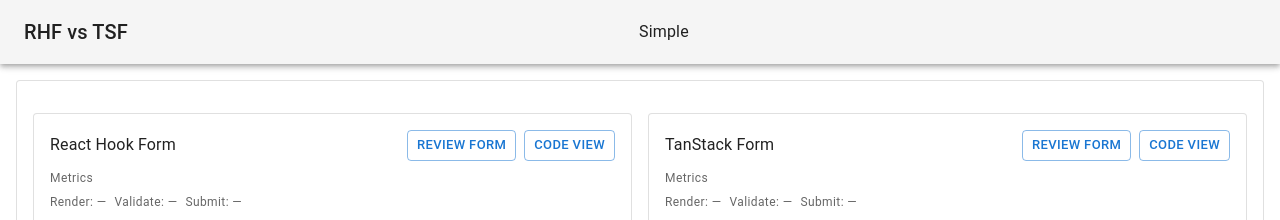
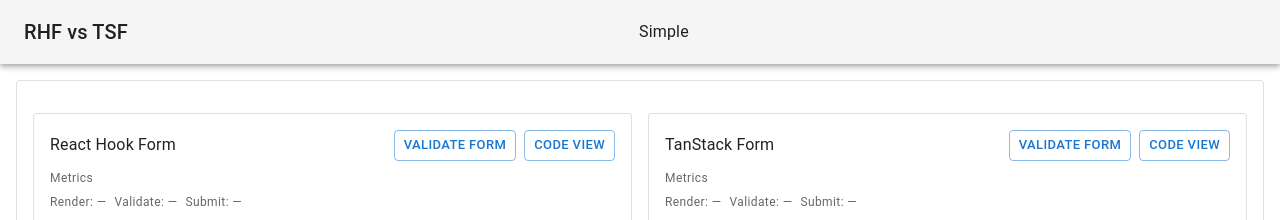
Before and after one commit to buYoung/rhf-vs-tsf, a Next.js app: page / in a window 1280 px wide. Shown: the top 220 px of the page. Built offline with nearby package versions, Linux system fonts and the light colour scheme; some icons are missing.

Commit message:
feat: change folder name

```diff
--- a/src/features/simple/common/LoginBody.tsx
+++ b/src/features/loginForm/common/LoginBody.tsx
@@ -6,14 +6,16 @@
 import Dialog from '@mui/material/Dialog';
 import DialogTitle from '@mui/material/DialogTitle';
 import DialogContent from '@mui/material/DialogContent';
-import { ACTION_LABELS } from '@/features/simple/constants';
+import { ACTION_LABELS } from '@/features/loginForm/constants';
+import { useCallback } from 'react';
 
 export type LoginBodyCommonProps = {
     title: string;
     children: React.ReactNode;
+    handleOnValidate: () => void;
 };
 
-export default function LoginBodyCommon({ title, children }: LoginBodyCommonProps) {
+export default function LoginBodyCommon({ title, children, handleOnValidate }: LoginBodyCommonProps) {
     const [open, setOpen] = React.useState(false);
 
     return (
@@ -22,8 +24,8 @@
             <Box sx={{ display: 'flex', alignItems: 'center' }}>
                 <Typography variant="subtitle1">{title}</Typography>
                 <Box sx={{ ml: 'auto', display: 'flex', gap: 1 }}>
-                    <Button size="small" variant="outlined">
-                        {ACTION_LABELS.review}
+                    <Button size="small" variant="outlined" onClick={handleOnValidate}>
+                        {ACTION_LABELS.validate}
                     </Button>
                     <Button size="small" variant="outlined" onClick={() => setOpen(true)}>
                         {ACTION_LABELS.code}
--- a/src/features/simple/constants/index.ts
+++ b/src/features/loginForm/constants/index.ts
@@ -1,12 +1,12 @@
 export const LIB_FULL_NAMES = { rhf: 'React Hook Form', tsf: 'TanStack Form' } as const;
 
 export const ACTION_LABELS = {
-  review: 'Review Form',
-  code: 'Code View',
-  metrics: 'Metrics',
+    validate: 'Validate Form',
+    code: 'Code View',
+    metrics: 'Metrics',
 } as const;
 
 export const FIELD_LABELS = {
-  id: 'ID',
-  password: 'Password',
+    id: 'ID',
+    password: 'Password',
 } as const;
--- a/src/features/simple/index.tsx
+++ b/src/features/loginForm/index.tsx
@@ -1,9 +1,9 @@
 import * as React from 'react';
 import Grid from '@mui/material/Grid';
-import LoginBodyRHF from '@/features/simple/rhf/LoginBody';
-import LoginBodyTSF from '@/features/simple/tsf/LoginBody';
+import LoginBodyRHF from '@/features/loginForm/rhf/LoginBody';
+import LoginBodyTSF from '@/features/loginForm/tsf/LoginBody';
 
-export default function SimpleCompare() {
+export default function LoginForm() {
     return (
         <Grid container spacing={2}>
             <Grid
--- a/src/features/simple/rhf/LoginBody.tsx
+++ b/src/features/loginForm/rhf/LoginBody.tsx
@@ -1,7 +1,7 @@
 import * as React from 'react';
-import LoginBodyCommon from '@/features/simple/common/LoginBody';
-import { LIB_FULL_NAMES } from '@/features/simple/constants';
-import { LoginForm } from '@/features/simple/rhf/LoginForm';
+import LoginBodyCommon from '@/features/loginForm/common/LoginBody';
+import { LIB_FULL_NAMES } from '@/features/loginForm/constants';
+import { LoginForm } from '@/features/loginForm/rhf/LoginForm';
 
 export default function LoginBodyRHF() {
     return (
--- a/src/features/simple/rhf/LoginForm.tsx
+++ b/src/features/loginForm/rhf/LoginForm.tsx
@@ -1,6 +1,6 @@
 import Box from '@mui/material/Box';
 import TextField from '@mui/material/TextField';
-import { FIELD_LABELS } from '@/features/simple/constants';
+import { FIELD_LABELS } from '@/features/loginForm/constants';
 import * as React from 'react';
 
 export function LoginForm() {
--- a/src/features/simple/tsf/LoginBody.tsx
+++ b/src/features/loginForm/tsf/LoginBody.tsx
@@ -1,7 +1,7 @@
 import * as React from 'react';
-import LoginBodyCommon from '@/features/simple/common/LoginBody';
-import { LIB_FULL_NAMES } from '@/features/simple/constants';
-import LoginForm from '@/features/simple/tsf/LoginForm';
+import LoginBodyCommon from '@/features/loginForm/common/LoginBody';
+import { LIB_FULL_NAMES } from '@/features/loginForm/constants';
+import LoginForm from '@/features/loginForm/tsf/LoginForm';
 
 export default function LoginBodyTSF() {
     return (
--- a/src/features/simple/tsf/LoginForm.tsx
+++ b/src/features/loginForm/tsf/LoginForm.tsx
@@ -7,7 +7,7 @@
 import Dialog from '@mui/material/Dialog';
 import DialogTitle from '@mui/material/DialogTitle';
 import DialogContent from '@mui/material/DialogContent';
-import { ACTION_LABELS, FIELD_LABELS, LIB_FULL_NAMES } from '@/features/simple/constants';
+import { ACTION_LABELS, FIELD_LABELS, LIB_FULL_NAMES } from '@/features/loginForm/constants';
 
 export default function LoginForm() {
     return (
--- a/src/pages/index.tsx
+++ b/src/pages/index.tsx
@@ -1,11 +1,11 @@
 import * as React from 'react';
 import PageContainer from '../components/layout/PageContainer';
-import SimpleCompare from '@/features/simple';
+import LoginForm from '@/features/loginForm';
 
 export default function IndexPage() {
-  return (
-    <PageContainer>
-      <SimpleCompare />
-    </PageContainer>
-  );
+    return (
+        <PageContainer>
+            <LoginForm />
+        </PageContainer>
+    );
 }
```
Also changed, not shown: src/features/loginForm/utils/index.ts (renamed from src/features/simple/utils/index.ts).
